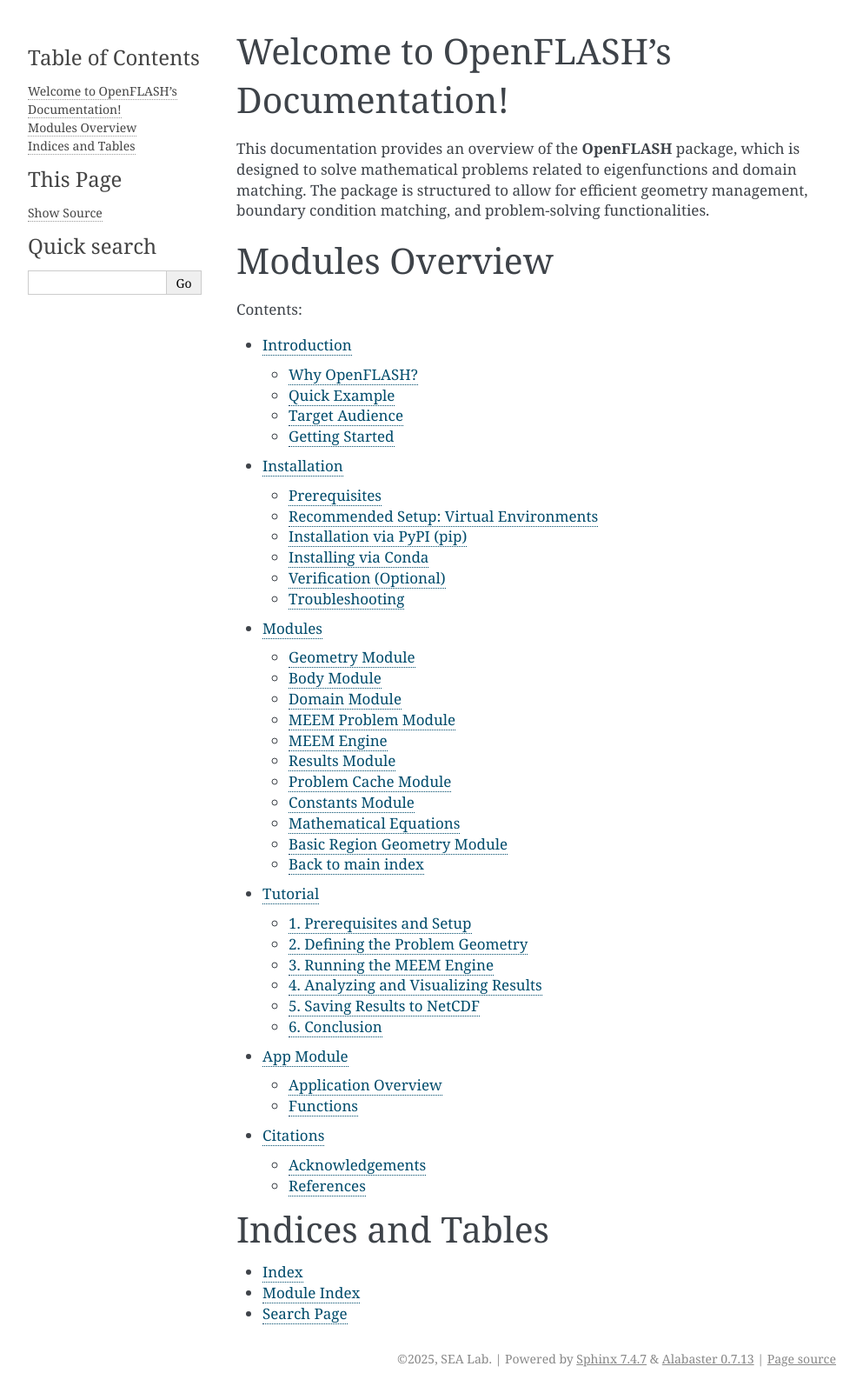
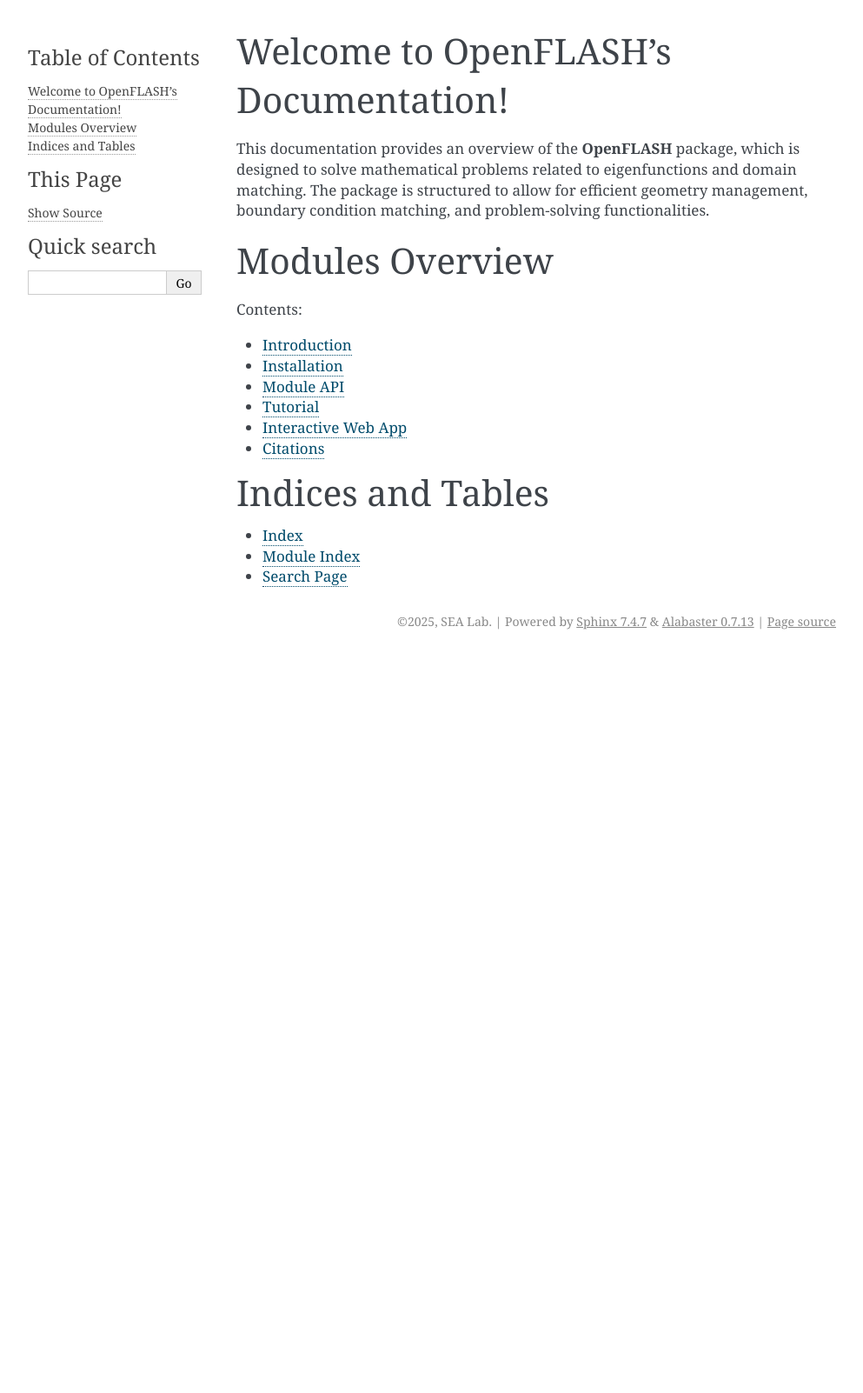
Before and after one commit to symbiotic-engineering/OpenFLASH, a Sphinx documentation site: the page built from docs/index.rst, in a window 1280 px wide. Shown: the whole page at 87% size, without its empty margins (148-1141 px from the left). Built offline with Sphinx 7.4.7, drawn with Linux system fonts in a browser that asks for light colours; after the commit the page ends 900 px from its top, so only the background shows below that.

Commit message:
docs formatting tweaks

```diff
--- a/docs/app_walk.rst
+++ b/docs/app_walk.rst
@@ -1,8 +1,8 @@
 .. _app-module:
 
-============
-App Module
-============
+===================
+Interactive Web App
+===================
 
 .. automodule:: app
    :members:
--- a/docs/index.rst
+++ b/docs/index.rst
@@ -12,7 +12,7 @@
 ================
 
 .. toctree::
-   :maxdepth: 2
+   :maxdepth: 1
    :caption: Contents:
 
    introduction
--- a/docs/modules/index.rst
+++ b/docs/modules/index.rst
@@ -1,5 +1,5 @@
-Modules
-=======
+Module API
+==========
 
 This section groups the core module documentation pages for OpenFLASH.
 
```
